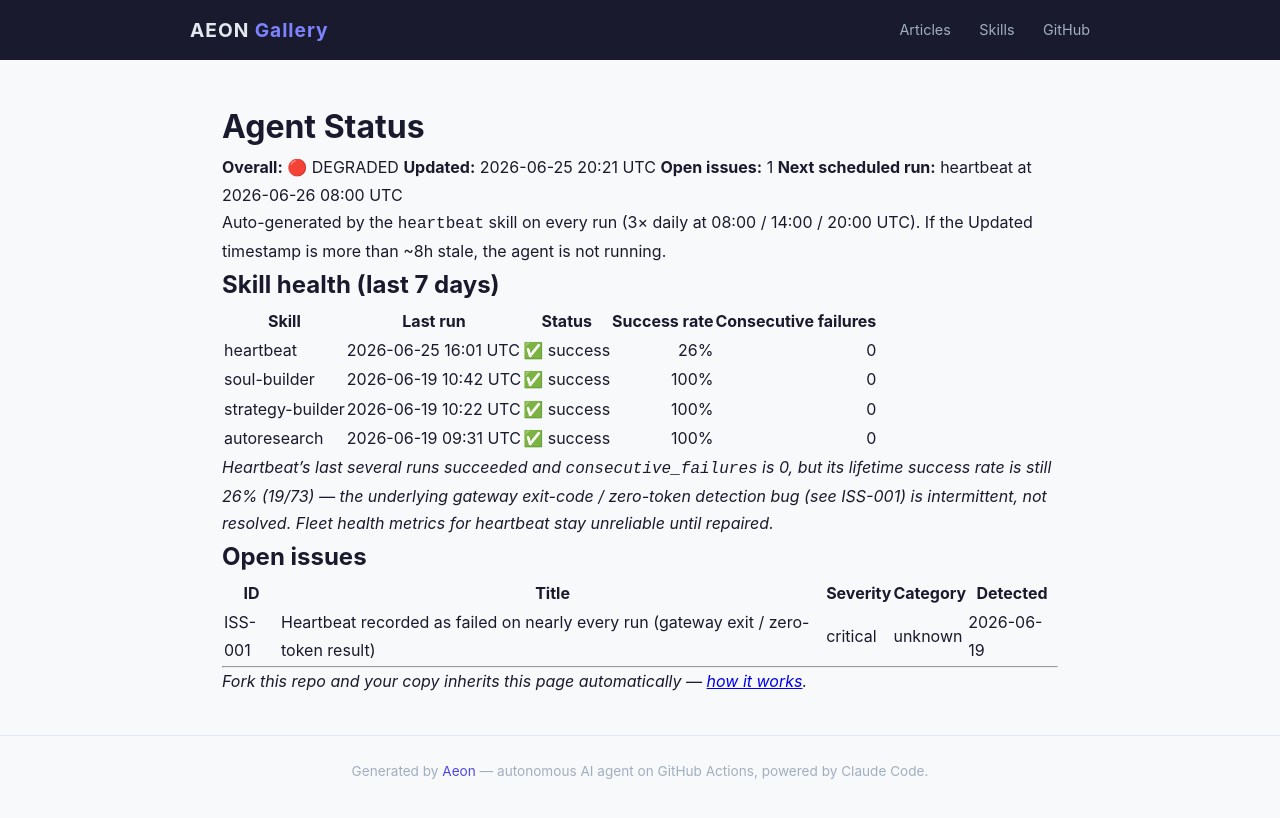
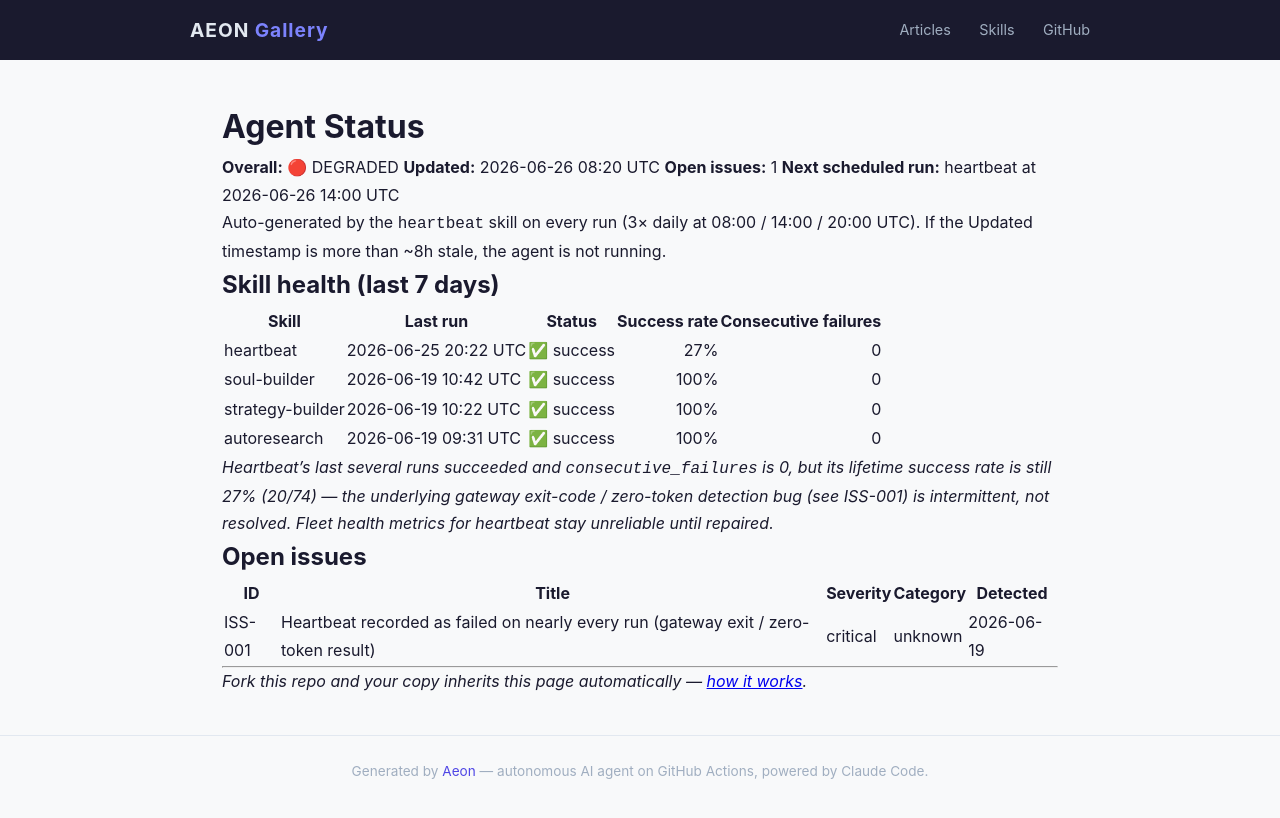
Before and after one commit to RickCrosschain/aeon, a Jekyll site: the page built from docs/status.md, in a window 1280 px wide. Shown: the top 818 px of the page. Built offline with Jekyll 4.4.1, drawn with Linux system fonts in a browser that asks for light colours.

Commit message:
chore(heartbeat): auto-commit 2026-06-26

```diff
--- a/docs/status.md
+++ b/docs/status.md
@@ -7,9 +7,9 @@
 # Agent Status
 
 **Overall:** 🔴 DEGRADED
-**Updated:** 2026-06-25 20:21 UTC
+**Updated:** 2026-06-26 08:20 UTC
 **Open issues:** 1
-**Next scheduled run:** heartbeat at 2026-06-26 08:00 UTC
+**Next scheduled run:** heartbeat at 2026-06-26 14:00 UTC
 
 Auto-generated by the `heartbeat` skill on every run (3× daily at 08:00 / 14:00 / 20:00 UTC). If the Updated timestamp is more than ~8h stale, the agent is not running.
 
@@ -17,12 +17,12 @@
 
 | Skill | Last run | Status | Success rate | Consecutive failures |
 |-------|----------|--------|-------------:|---------------------:|
-| heartbeat | 2026-06-25 16:01 UTC | ✅ success | 26% | 0 |
+| heartbeat | 2026-06-25 20:22 UTC | ✅ success | 27% | 0 |
 | soul-builder | 2026-06-19 10:42 UTC | ✅ success | 100% | 0 |
 | strategy-builder | 2026-06-19 10:22 UTC | ✅ success | 100% | 0 |
 | autoresearch | 2026-06-19 09:31 UTC | ✅ success | 100% | 0 |
 
-_Heartbeat's last several runs succeeded and `consecutive_failures` is 0, but its lifetime success rate is still 26% (19/73) — the underlying gateway exit-code / zero-token detection bug (see ISS-001) is intermittent, not resolved. Fleet health metrics for heartbeat stay unreliable until repaired._
+_Heartbeat's last several runs succeeded and `consecutive_failures` is 0, but its lifetime success rate is still 27% (20/74) — the underlying gateway exit-code / zero-token detection bug (see ISS-001) is intermittent, not resolved. Fleet health metrics for heartbeat stay unreliable until repaired._
 
 ## Open issues
 
--- a/memory/token-usage.csv
+++ b/memory/token-usage.csv
@@ -22,3 +22,4 @@
 2026-06-25,heartbeat,claude-opus-4-8,2100,4541,480118,39558
 2026-06-25,heartbeat,claude-opus-4-8,2092,4419,280561,38163
 2026-06-25,heartbeat,claude-opus-4-8,19790,4488,343813,37285
+2026-06-26,heartbeat,claude-opus-4-8,2098,5492,448047,40884
```
Also changed, not shown: memory/logs/2026-06-26.md (added, +16 -0 lines), .outputs/heartbeat.md.
